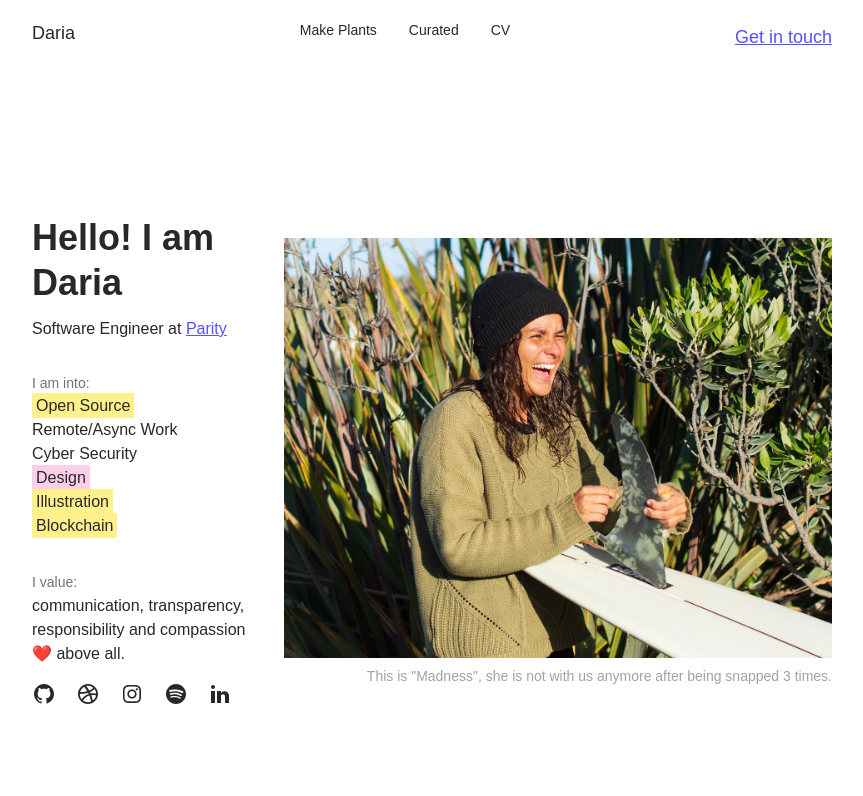
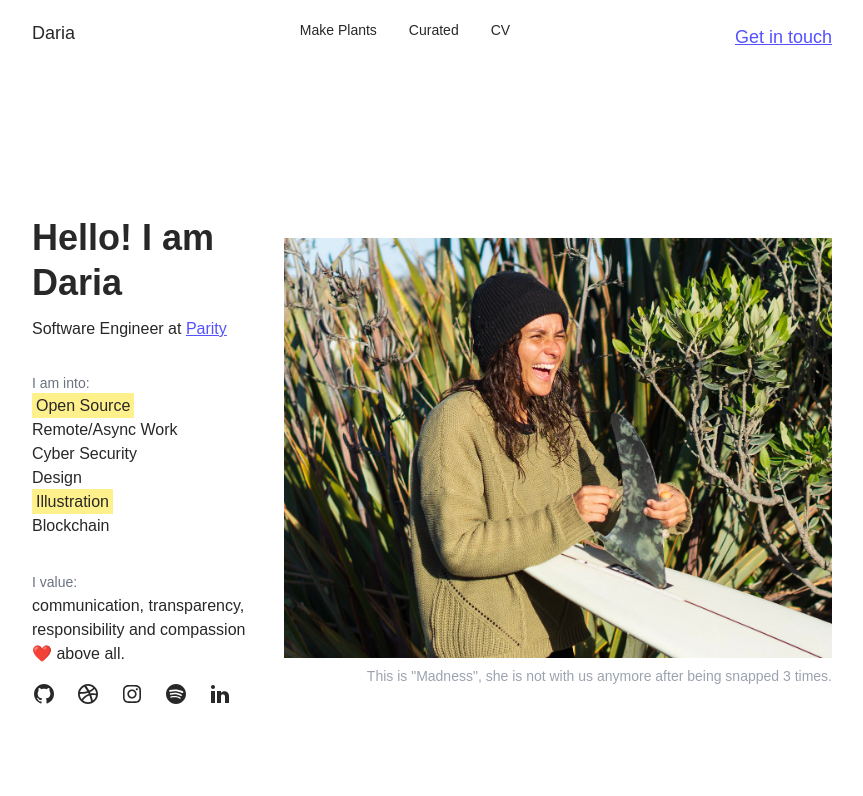
Before and after one commit to piggydoughnut/me, a React (Create React App) app: page / in a window 1280 px wide. Shown: the top 796 px of the page, without its empty margins (208-1071 px from the left). Built offline with nearby package versions, Linux system fonts and the light colour scheme.

Commit message:
removed extra links

```diff
--- a/src/pages/Main.tsx
+++ b/src/pages/Main.tsx
@@ -38,9 +38,7 @@ export default function Main() {
             Remote/Async Work <br />
             Cyber Security
             <br />
-            <FunLink color={FunLinkColors.pink} href="/design">
-              Design
-            </FunLink>
+            Design
             <br />
             <FunLink
               color={FunLinkColors.yellow}
@@ -49,7 +47,7 @@ export default function Main() {
               Illustration
             </FunLink>
             <br />
-            <FunLink color={FunLinkColors.yellow}>Blockchain</FunLink>
+            Blockchain
             <br />
             <br />
             <p className="">
```
